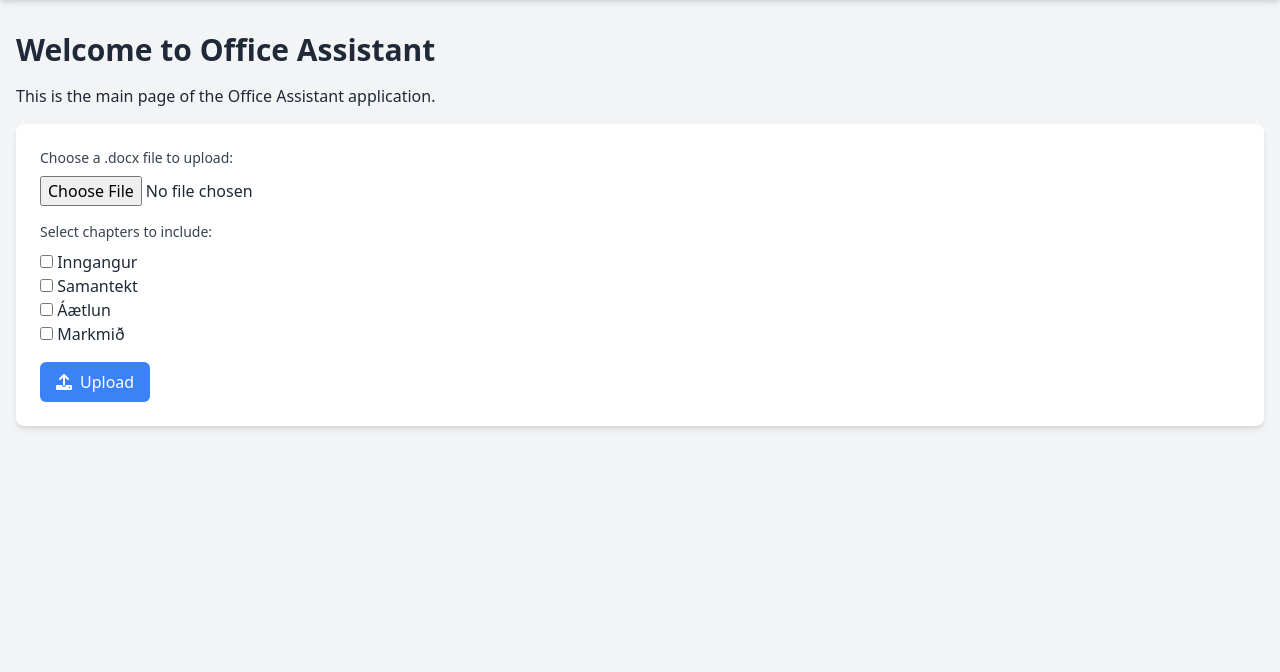
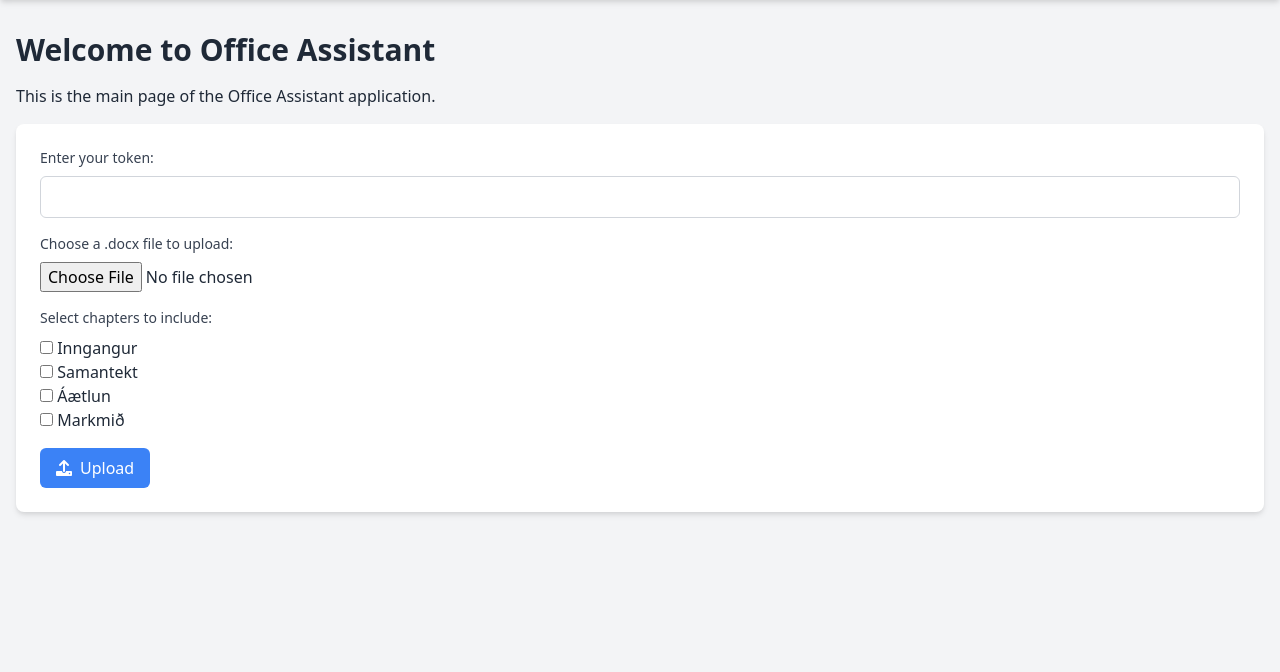
Before and after one commit to StefnirKristjansson/office-assistant, a FastAPI app: page / in a window 1280 px wide. Shown: the part 44-716 px from the top of the page. Run offline with FastAPI, Linux system fonts and the light colour scheme.

Commit message:
Add Bearer token authentication to file upload route and update frontend

```diff
--- a/app/routes/index.py
+++ b/app/routes/index.py
@@ -1,11 +1,21 @@
-from fastapi import APIRouter, Request, File, UploadFile, HTTPException, Form
-from fastapi.responses import FileResponse
+from fastapi import (
+    APIRouter,
+    Request,
+    File,
+    UploadFile,
+    HTTPException,
+    Form,
+    Depends,
+    status,
+)
+from fastapi.responses import FileResponse, HTMLResponse
+from fastapi.security import HTTPBearer, HTTPAuthorizationCredentials
 from docx import Document
 from dotenv import load_dotenv
 import os
+from typing import Annotated
 from tempfile import NamedTemporaryFile
 from fastapi.templating import Jinja2Templates
-from fastapi.responses import HTMLResponse
 from datetime import datetime
 import json
 
@@ -14,6 +24,26 @@ templates = Jinja2Templates(directory="app/templates")
 router = APIRouter()
 
 load_dotenv()
+BEARER_TOKEN = os.getenv("BEARER_TOKEN")
+
+# Security scheme and token validation
+token_auth_scheme = HTTPBearer()
+
+
+def get_token(credentials: HTTPAuthorizationCredentials = Depends(token_auth_scheme)):
+    if credentials.scheme != "Bearer":
+        raise HTTPException(
+            status_code=status.HTTP_401_UNAUTHORIZED,
+            detail="Invalid authentication scheme.",
+        )
+    if credentials.credentials != BEARER_TOKEN:
+        raise HTTPException(
+            status_code=status.HTTP_401_UNAUTHORIZED,
+            detail="Invalid or expired token.",
+        )
+    return credentials.credentials
+
+
 openai_api_key = os.getenv("OPENAI_API_KEY")
 
 # Set the OpenAI API key globally
@@ -30,7 +60,10 @@ async def read_index(request: Request):
 
 @router.post("/upload/")
 async def upload_file(
-    request: Request, file: UploadFile = File(...), chapters: str = Form(...)
+    request: Request,
+    file: UploadFile = File(...),
+    chapters: str = Form(...),
+    token: str = Depends(get_token),
 ):
     if (
         file.content_type
--- a/app/templates/index.html
+++ b/app/templates/index.html
@@ -13,7 +13,6 @@
       href="https://cdn.jsdelivr.net/npm/tailwindcss@2.2.19/dist/tailwind.min.css"
       rel="stylesheet"
     />
-    <link rel="stylesheet" href="/static/styles.css" />
     <!-- Include Axios for making AJAX requests -->
     <script src="https://cdn.jsdelivr.net/npm/axios/dist/axios.min.js"></script>
   </head>
@@ -34,16 +33,41 @@
         This is the main page of the Office Assistant application.
       </p>
       <form id="upload-form" class="bg-white p-6 rounded-lg shadow-md">
-        <label for="file" class="block text-sm font-medium text-gray-700 mb-2"
-          >Choose a .docx file to upload:</label
-        >
-        <input type="file" name="file" id="file" accept=".docx" class="mb-4" />
+        <!-- Token input field -->
+        <div class="mb-4">
+          <label
+            for="token"
+            class="block text-sm font-medium text-gray-700 mb-2"
+          >
+            Enter your token:
+          </label>
+          <input
+            type="text"
+            id="token"
+            name="token"
+            class="w-full border border-gray-300 p-2 rounded-md"
+            required
+          />
+        </div>
+
+        <!-- File input -->
+        <label for="file" class="block text-sm font-medium text-gray-700 mb-2">
+          Choose a .docx file to upload:
+        </label>
+        <input
+          type="file"
+          name="file"
+          id="file"
+          accept=".docx"
+          class="mb-4"
+          required
+        />
 
         <!-- Checkboxes for chapters -->
         <div class="mb-4">
-          <label class="block text-sm font-medium text-gray-700 mb-2"
-            >Select chapters to include:</label
-          >
+          <label class="block text-sm font-medium text-gray-700 mb-2">
+            Select chapters to include:
+          </label>
           <div>
             <input
               type="checkbox"
@@ -139,8 +163,15 @@
           event.preventDefault(); // Prevent the default form submission
 
           const fileInput = document.getElementById("file");
+          const tokenInput = document.getElementById("token");
+
           if (fileInput.files.length === 0) {
             alert("Please select a file to upload.");
+            return;
+          }
+
+          if (!tokenInput.value) {
+            alert("Please enter your token.");
             return;
           }
 
@@ -166,6 +197,7 @@
               responseType: "blob", // Important for handling binary data
               headers: {
                 "Content-Type": "multipart/form-data",
+                Authorization: `Bearer ${tokenInput.value}`,
               },
             });
 
@@ -178,14 +210,22 @@
             const downloadUrl = URL.createObjectURL(blob);
             const link = document.createElement("a");
             link.href = downloadUrl;
-            link.download = "OpenAI_Response.docx"; // The name of the downloaded file
+            // Use the filename from the response headers if available
+            const contentDisposition = response.headers["content-disposition"];
+            let filename = "OpenAI_Response.docx";
+            if (contentDisposition) {
+              const fileNameMatch = contentDisposition.match(/filename="(.+)"/);
+              if (fileNameMatch.length === 2) filename = fileNameMatch[1];
+            }
+            link.download = filename;
             document.body.appendChild(link);
             link.click();
             document.body.removeChild(link);
             URL.revokeObjectURL(downloadUrl);
 
-            // Clear the file input
+            // Clear the file input and token input
             fileInput.value = "";
+            tokenInput.value = "";
           } catch (error) {
             console.error(error);
             document.getElementById("error-message").classList.remove("hidden");
```
Also changed, not shown: tests/test_routes.py (+7 -0 lines), 1 other file.
